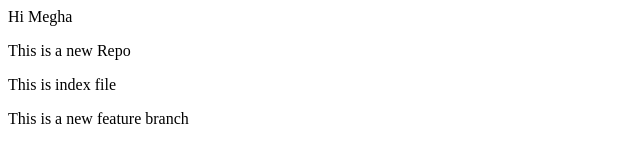
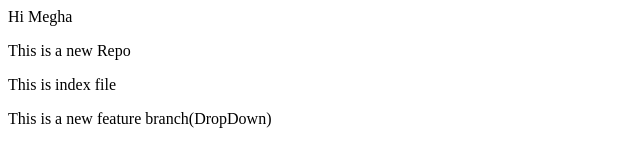
Before and after one commit to meghasalla/localrepo, a plain HTML site: page index.html in a window 1280 px wide. Shown: the full height of the page, 0-640 px from the left. Drawn offline with Linux system fonts and the light colour scheme.

Commit message:
Add Dropdown

```diff
--- a/index.html
+++ b/index.html
@@ -1,4 +1,4 @@
 <p> Hi Megha</p>
 <p>This is a new Repo</p>
 <P> This is index file</P>
-<p> This is a new feature branch</p>
+<p> This is a new feature branch(DropDown)</p>
```
